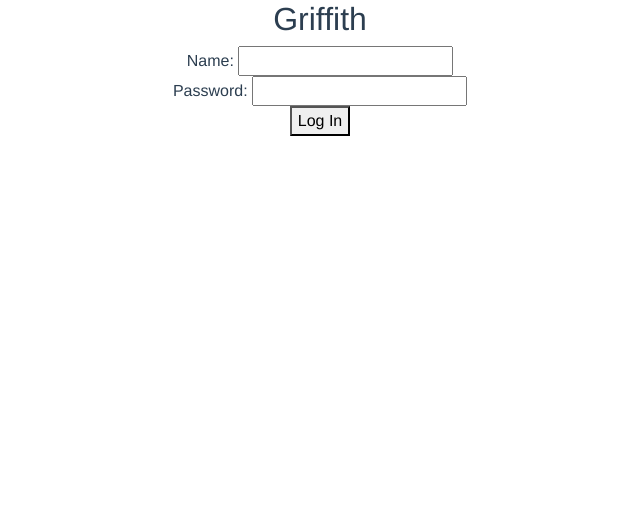
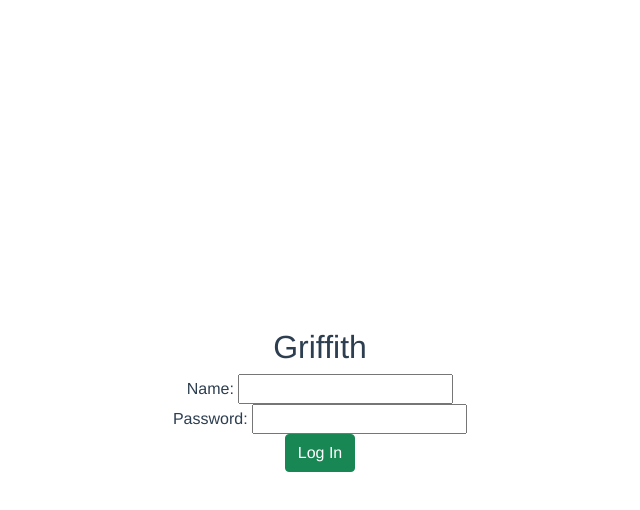
Before and after one commit to dave-ryan/secret-santa-public-fontend, a Vue app: page /login in a window 1280 px wide. Shown: the top 510 px of the page, without its empty margins (320-960 px from the left). Built offline with nearby package versions, Linux system fonts and the light colour scheme.

Commit message:
styled up login page and fixed the form

```diff
--- a/src/views/Login.vue
+++ b/src/views/Login.vue
@@ -1,13 +1,26 @@
 <template>
-  <div id="login">
-    <h2>Griffith</h2>
-    <div>Name: <input type="text" v-model="inputParams.name" /></div>
-    <div>Password: <input type="text" v-model="inputParams.password" /></div>
-    <div>
-      <button @click="logIn()">Log In</button>
+  <div class="container">
+    <div class="d-flex align-items-center vh-100 justify-content-center">
+      <form @submit.prevent="logIn">
+        <h2>Griffith</h2>
+
+        <div>Name: <input type="text" v-model="inputParams.name" /></div>
+        <div>
+          Password: <input type="text" v-model="inputParams.password" />
+        </div>
+        <div>
+          <button class="btn btn-success" type="submit">Log In</button>
+        </div>
+      </form>
     </div>
   </div>
 </template>
+
+<style scoped>
+.container {
+  text-align: center;
+}
+</style>
 
 <script>
 import axios from "axios";
```
